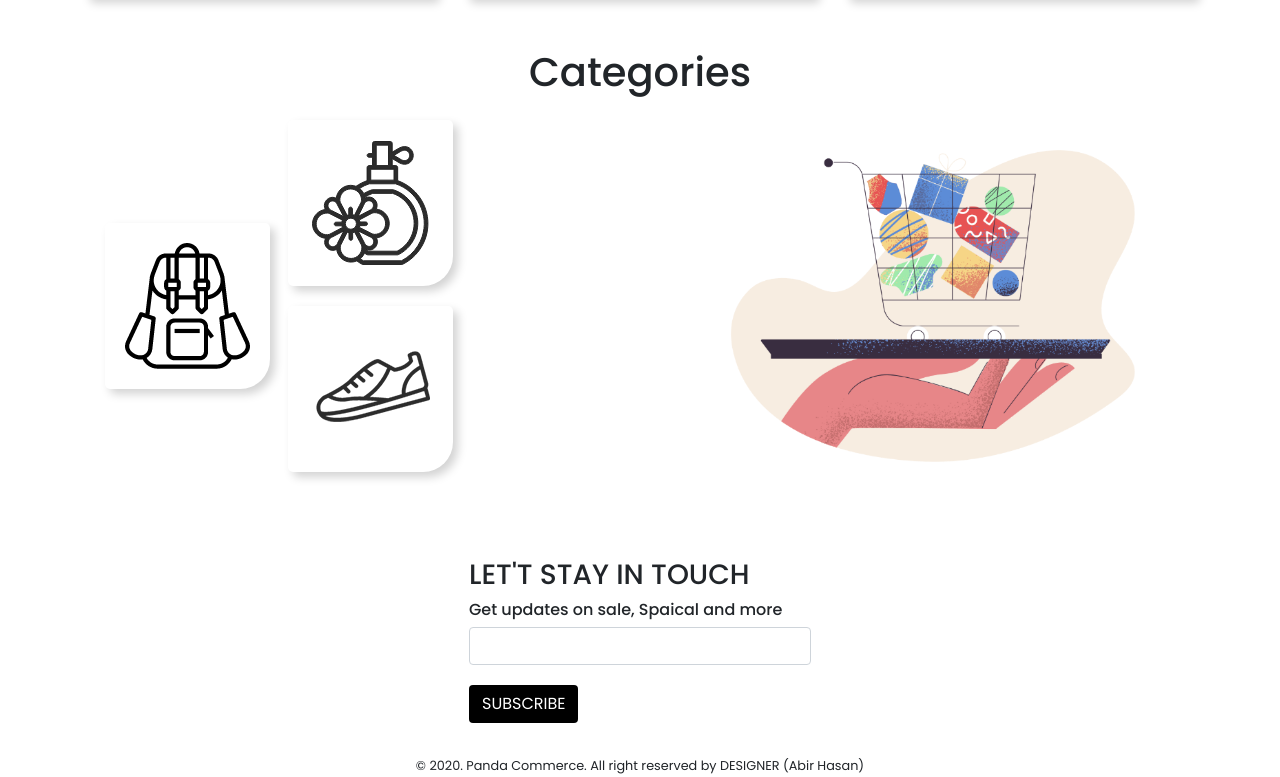
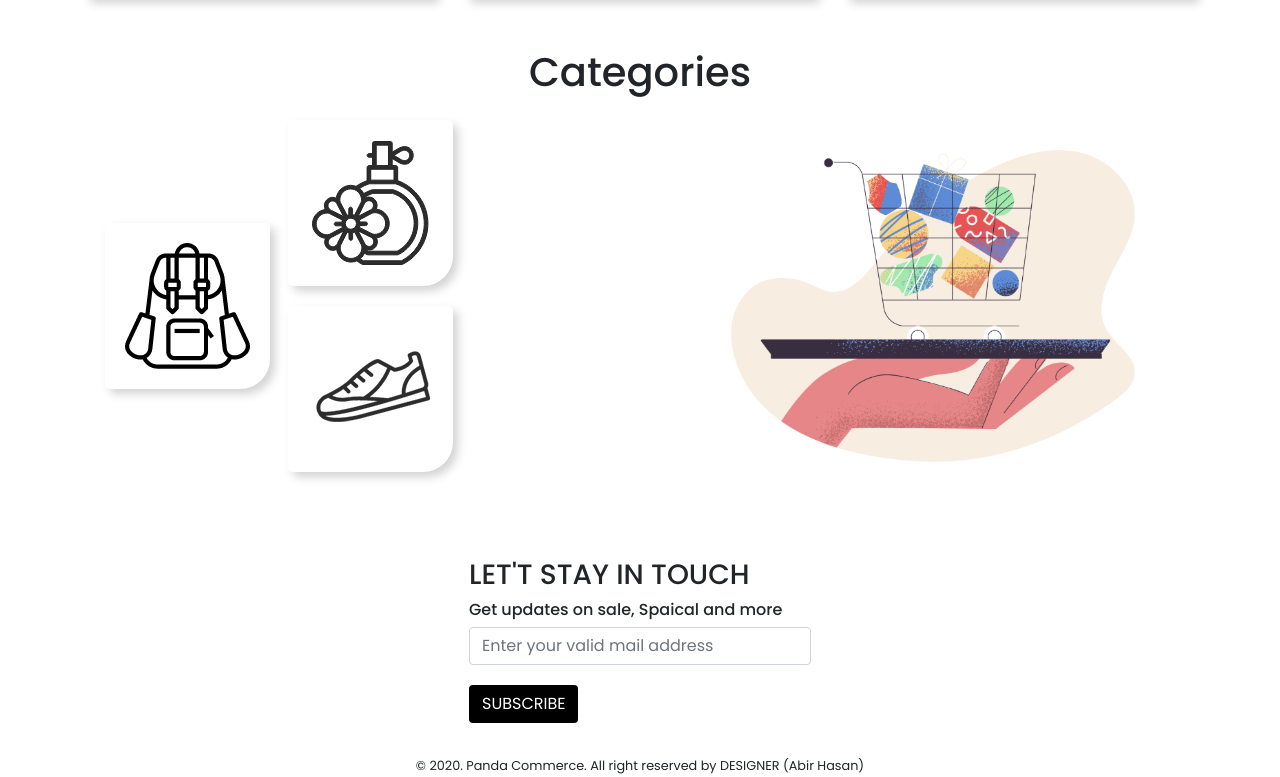
Before and after one commit to Abir-Hasan-GUB/Hot-Gadget, a plain HTML site: page index.html in a window 1280 px wide. Shown: the part 2131-2908 px from the top of the page. Drawn offline with nearby package versions, Linux system fonts and the light colour scheme.

Commit message:
fix subscribe part and check validation of code

```diff
--- a/index.html
+++ b/index.html
@@ -19,7 +19,8 @@
       <a class="navbar-brand" href="#">
         <img class="img-fluid" src="images/logo.png" alt="logo">
       </a>
-        <button class="navbar-toggler" type="button" data-toggle="collapse" data-target="#navbarNavAltMarkup" aria-controls="navbarNavAltMarkup" aria-expanded="false" aria-label="Toggle navigation">
+      <button class="navbar-toggler" type="button" data-toggle="collapse" data-target="#navbarNavAltMarkup"
+        aria-controls="navbarNavAltMarkup" aria-expanded="false" aria-label="Toggle navigation">
         <span class="navbar-toggler-icon"></span>
       </button>
       <div class="collapse navbar-collapse" id="navbarNavAltMarkup">
@@ -49,7 +50,8 @@
           <div class="row align-items-center row-gap">
             <div class="col-lg-6 ">
               <h1>Mackbook Pro</h1>
-            <p>Lorem ipsum dolor sit amet consectetur adipisicing elit. Nisi velit magnam rem labore porro quisquam hic maxime. Ea, nihil aspernatur.</p>
+              <p>Lorem ipsum dolor sit amet consectetur adipisicing elit. Nisi velit magnam rem labore porro quisquam
+                hic maxime. Ea, nihil aspernatur.</p>
               <button class="btn  btn-background">buy now &#8594;</button>
             </div>
             <div class="col-lg-6">
@@ -61,7 +63,8 @@
           <div class="row align-items-center row-gap">
             <div class="col-lg-6">
               <h1>GOOGLE ASSISTANT SPEKERS</h1>
-            <p>Lorem ipsum dolor sit amet consectetur adipisicing elit. Nisi velit magnam rem labore porro quisquam hic maxime. Ea, nihil aspernatur.</p>
+              <p>Lorem ipsum dolor sit amet consectetur adipisicing elit. Nisi velit magnam rem labore porro quisquam
+                hic maxime. Ea, nihil aspernatur.</p>
               <button class="btn  btn-background">buy now &#8594;</button>
             </div>
             <div class="col-lg-6">
@@ -73,7 +76,8 @@
           <div class="row align-items-center row-gap">
             <div class="col-lg-6">
               <h1>JBL BLUEBOOTH SPEKERS</h1>
-            <p>Lorem ipsum dolor sit amet consectetur adipisicing elit. Nisi velit magnam rem labore porro quisquam hic maxime. Ea, nihil aspernatur.</p>
+              <p>Lorem ipsum dolor sit amet consectetur adipisicing elit. Nisi velit magnam rem labore porro quisquam
+                hic maxime. Ea, nihil aspernatur.</p>
               <button class="btn  btn-background">buy now &#8594;</button>
             </div>
             <div class="col-lg-6">
@@ -191,7 +195,7 @@
     <div>
       <h3>LET'T STAY IN TOUCH</h3>
       <h6>Get updates on sale, Spaical and more</h6>
-    <input class="form-control" type="text" name="" id="">
+      <input class="form-control" type="mail" placeholder="Enter your valid mail address">
       <button class="btn  btn-background sub-btn">Subscribe</button>
     </div>
   </div>
```
Lines whose indentation alone changed are shown as unchanged.
